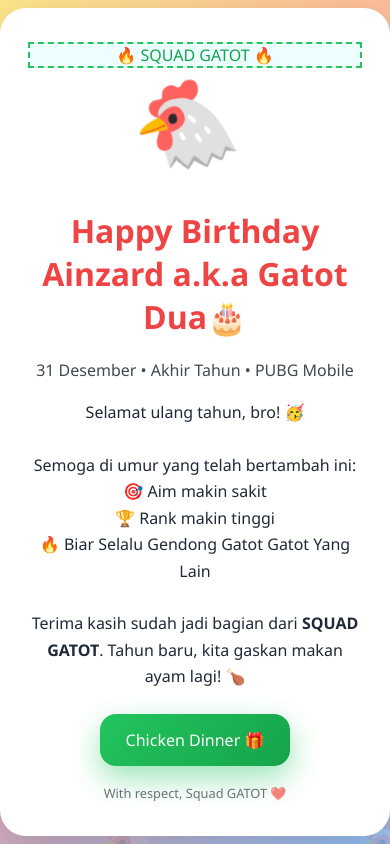
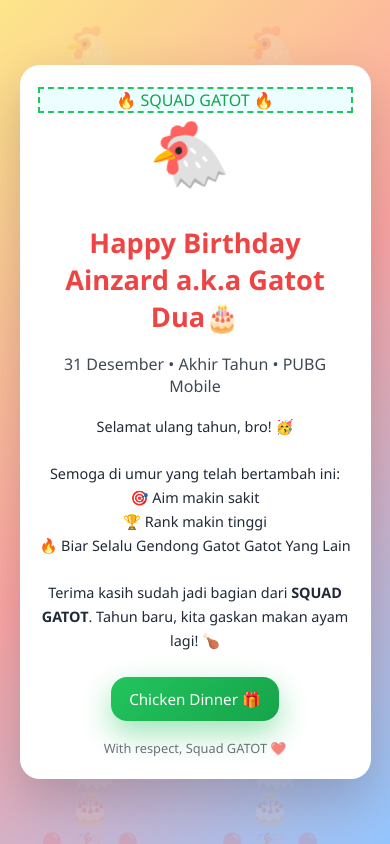
Before and after one commit to asagishi/hbd-ainzard, a plain HTML site: page index.html in a window 390 px wide. Drawn offline with Linux system fonts and the light colour scheme.

Commit message:
Update index.html

```diff
--- a/index.html
+++ b/index.html
@@ -37,9 +37,9 @@ body::before{
 <text x='50%' y='55%' font-size='90' text-anchor='middle'>🎂</text>\
 <text x='50%' y='75%' font-size='70' text-anchor='middle'>🎈 🎉 🎈</text>\
 </svg>");
-  background-size:260px;
+background-size: 180px;
+opacity: .15;
   background-repeat:repeat;
-  opacity:.18;
   pointer-events:none;
 }
 .card{
@@ -137,6 +137,30 @@ button:hover{
 .chicken-dance.party{
   animation:chickenDance 0.5s infinite linear;
 }
+  @media (max-width: 480px){
+  .card{
+    max-width: 90%;
+    padding: 22px 18px;
+    border-radius: 20px;
+  }
+
+  h1{
+    font-size: 1.7rem;
+  }
+
+  .chicken-dance{
+    font-size: 60px;
+  }
+
+  .message{
+    font-size: .9rem;
+  }
+
+  button{
+    padding: 12px 18px;
+    font-size: .95rem;
+  }
+}
 </style>
 </head>
 <body>
```
